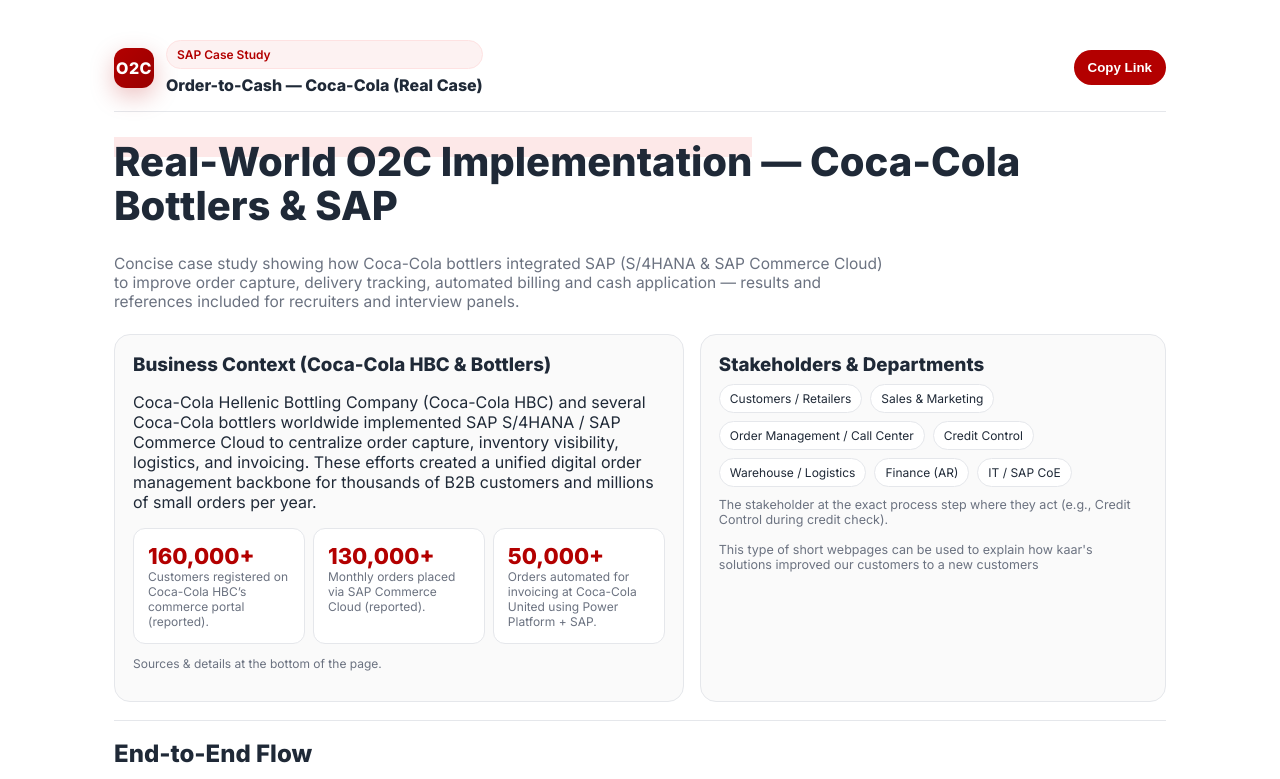
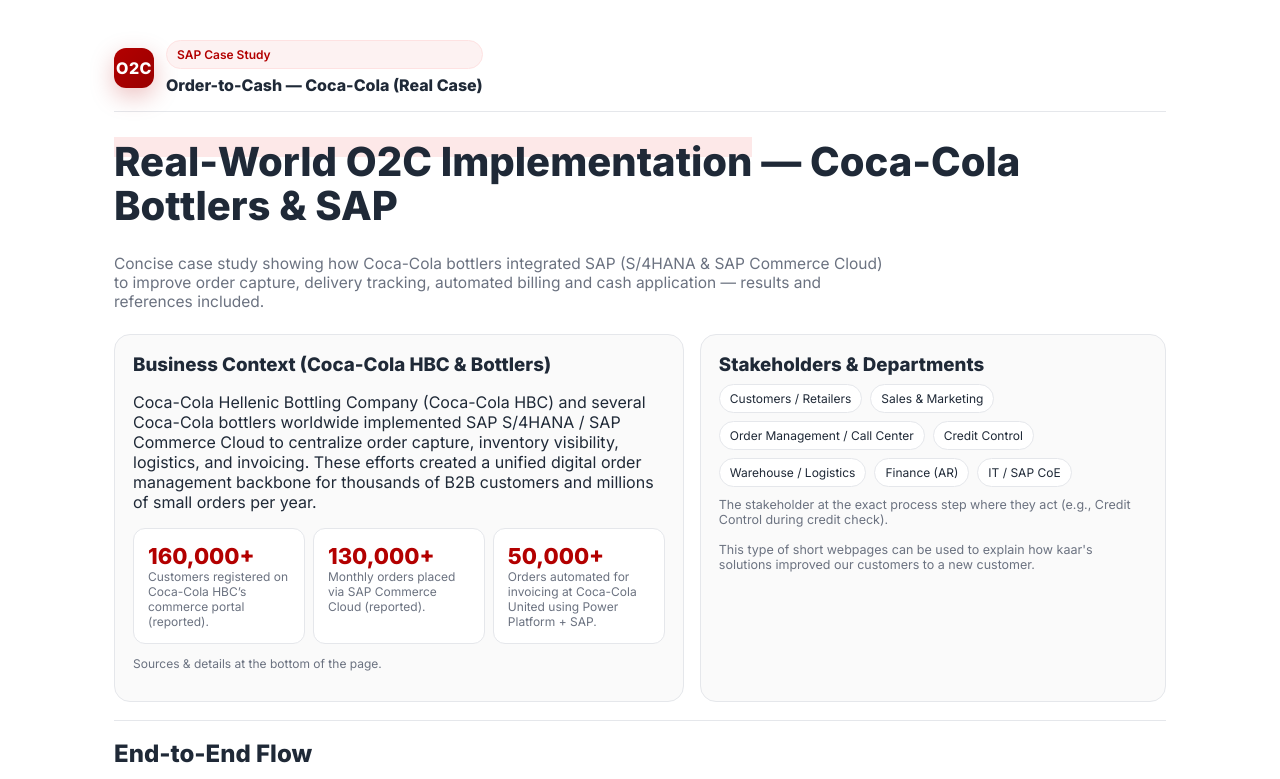
Before and after one commit to Isaac-Pradeep-Raj/Kaartech_CaseStudy, a plain HTML site: page index.html in a window 1280 px wide. Shown: the top 779 px of the page. Drawn offline with Linux system fonts and the light colour scheme.

Commit message:
Update index.html

```diff
--- a/index.html
+++ b/index.html
@@ -90,14 +90,12 @@
         <div class="copy" style="margin-top:6px"><strong>Order-to-Cash — Coca-Cola (Real Case)</strong></div>
       </div>
     </div>
-    <div class="copy">
-      <button class="btn" onclick="navigator.clipboard.writeText(location.href)"><span>Copy Link</span></button>
-    </div>
+
   </header>
 
   <section class="hero">
     <h1><span class="highlight">Real-World O2C Implementation</span> — Coca-Cola Bottlers & SAP</h1>
-    <p class="lead">Concise case study showing how Coca-Cola bottlers integrated SAP (S/4HANA & SAP Commerce Cloud) to improve order capture, delivery tracking, automated billing and cash application — results and references included for recruiters and interview panels.</p>
+    <p class="lead">Concise case study showing how Coca-Cola bottlers integrated SAP (S/4HANA & SAP Commerce Cloud) to improve order capture, delivery tracking, automated billing and cash application — results and references included.</p>
   </section>
 
   <section class="grid">
@@ -125,7 +123,7 @@
         <span class="chip">Finance (AR)</span>
         <span class="chip">IT / SAP CoE</span>
       </div>
-      <p class="note" style="margin-top:10px">The stakeholder at the exact process step where they act (e.g., Credit Control during credit check).<br><br> This type of short webpages can be used to explain how kaar's solutions improved our customers to a new customers</p>
+      <p class="note" style="margin-top:10px">The stakeholder at the exact process step where they act (e.g., Credit Control during credit check).<br><br> This type of short webpages can be used to explain how kaar's solutions improved our customers to a new customer.</p>
     </div>
   </section>
 
```
